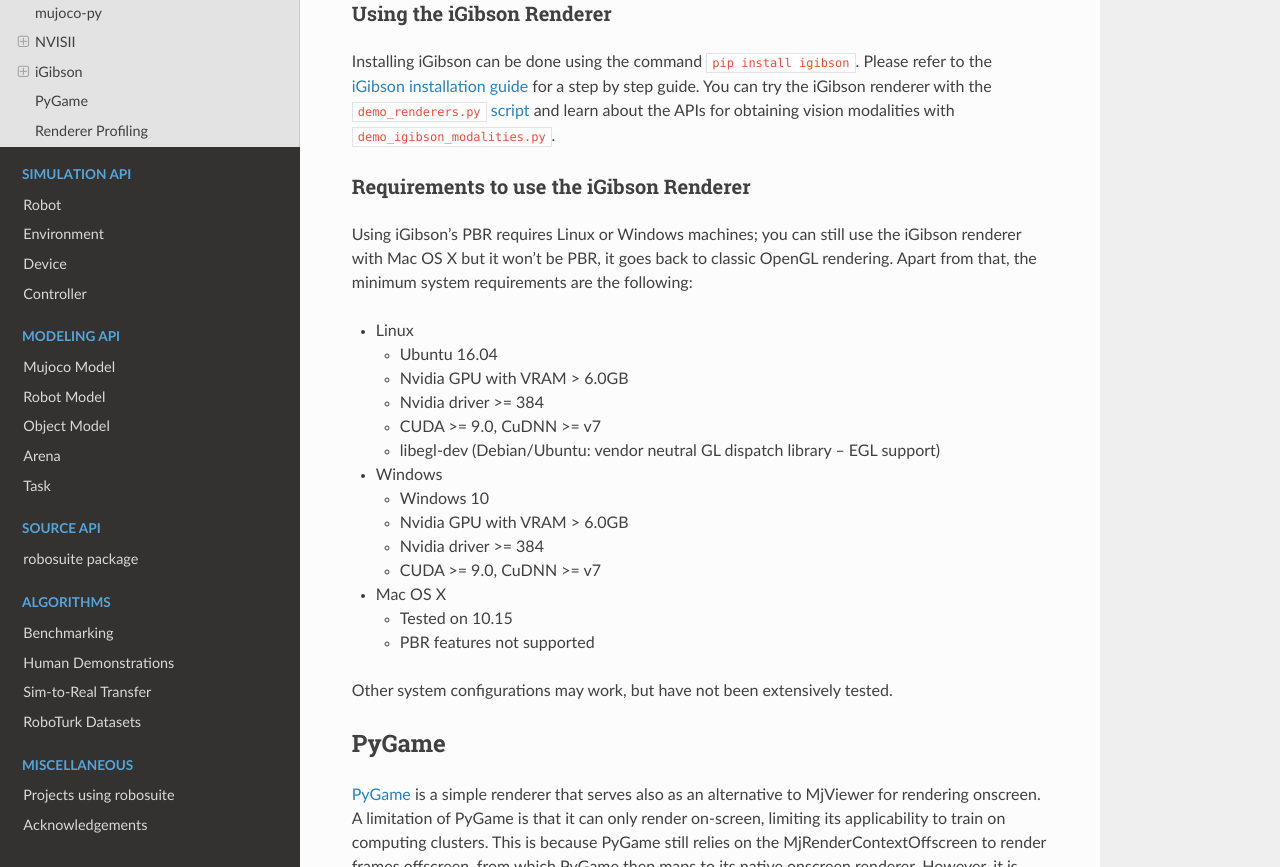
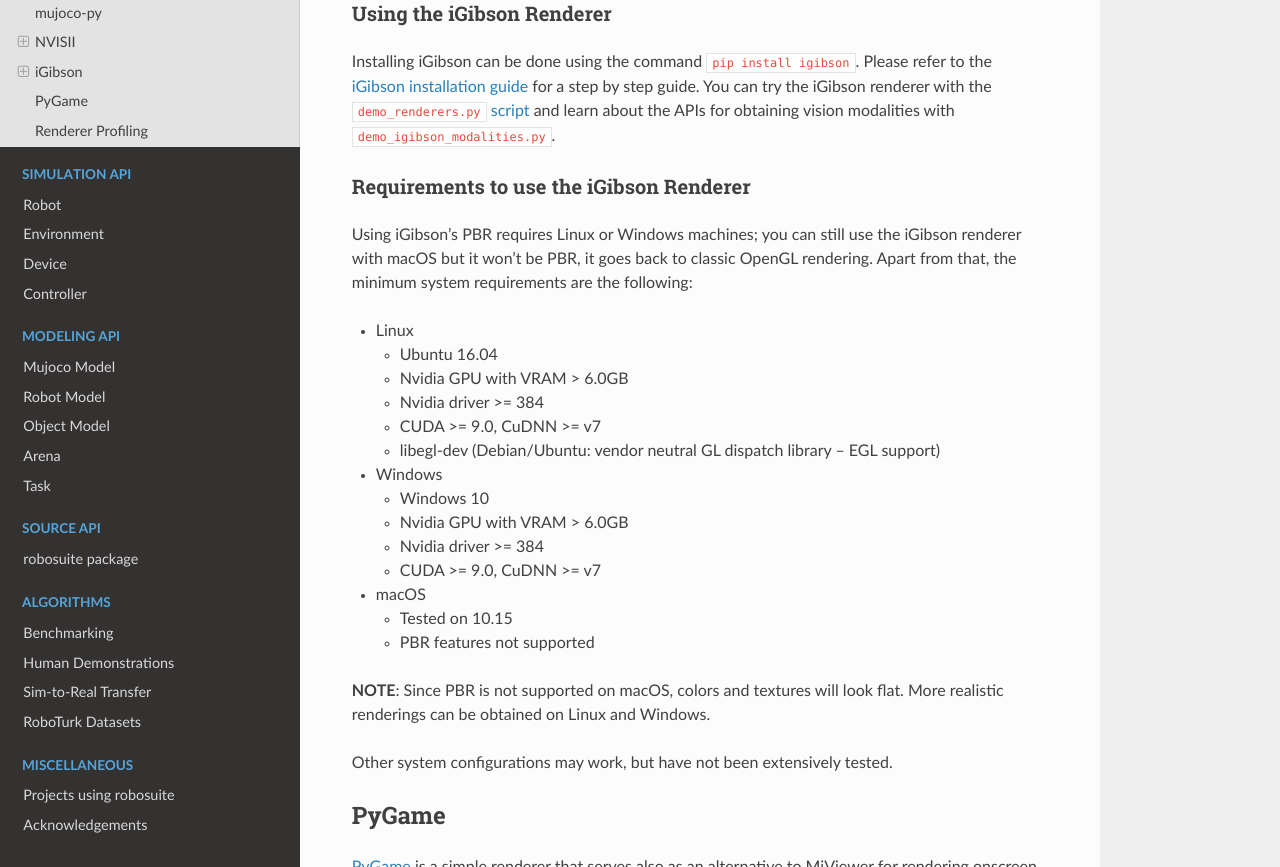
Before and after one commit to ARISE-Initiative/robosuite, a Sphinx documentation site: the page built from docs/modules/renderers.md, in a window 1280 px wide and 900 px high, scrolled down 2333 px, cut to the strip 33-900 px from the top of the window. Built offline with Sphinx 7.4.7 and the Read the Docs theme 2.0.0, drawn with Linux system fonts in a browser that asks for light colours.

Commit message:
Update renderers docs  (#302)
* Update renderers.md to describe the different behaviors of the iG renderer on macOS and Linux/Windows

* standardize macOS names

Co-authored-by: Yuke Zhu <yukez@cs.utexas.edu>
Co-authored-by: Roberto-Martin-Martin

```diff
--- a/docs/modules/renderers.md
+++ b/docs/modules/renderers.md
@@ -35,7 +35,7 @@
 
 ### Requirements to use the iGibson Renderer
 
-Using iGibson's PBR requires Linux or Windows machines; you can still use the iGibson renderer with Mac OS X but it won't be PBR, it goes back to classic OpenGL rendering. Apart from that, the minimum system requirements are the following:
+Using iGibson's PBR requires Linux or Windows machines; you can still use the iGibson renderer with macOS but it won't be PBR, it goes back to classic OpenGL rendering. Apart from that, the minimum system requirements are the following:
 
 - Linux
   - Ubuntu 16.04
@@ -48,9 +48,11 @@
   - Nvidia GPU with VRAM > 6.0GB
   - Nvidia driver >= 384
   - CUDA >= 9.0, CuDNN >= v7
-- Mac OS X
+- macOS
   - Tested on 10.15
   - PBR features not supported
+
+**NOTE**: Since PBR is not supported on macOS, colors and textures will look flat. More realistic renderings can be obtained on Linux and Windows.
 
 Other system configurations may work, but have not been extensively tested.
 
--- a/requirements-extra.txt
+++ b/requirements-extra.txt
@@ -4,7 +4,7 @@
 # required for GymWrapper
 gym
 
-# Mac OS X only
+# macOS only
 hidapi
 
 # required for demonstration utils
```
Also changed, not shown: docs/demos.md (+2 -2 lines), docs/installation.md (+1 -1 lines), 3 other files.
